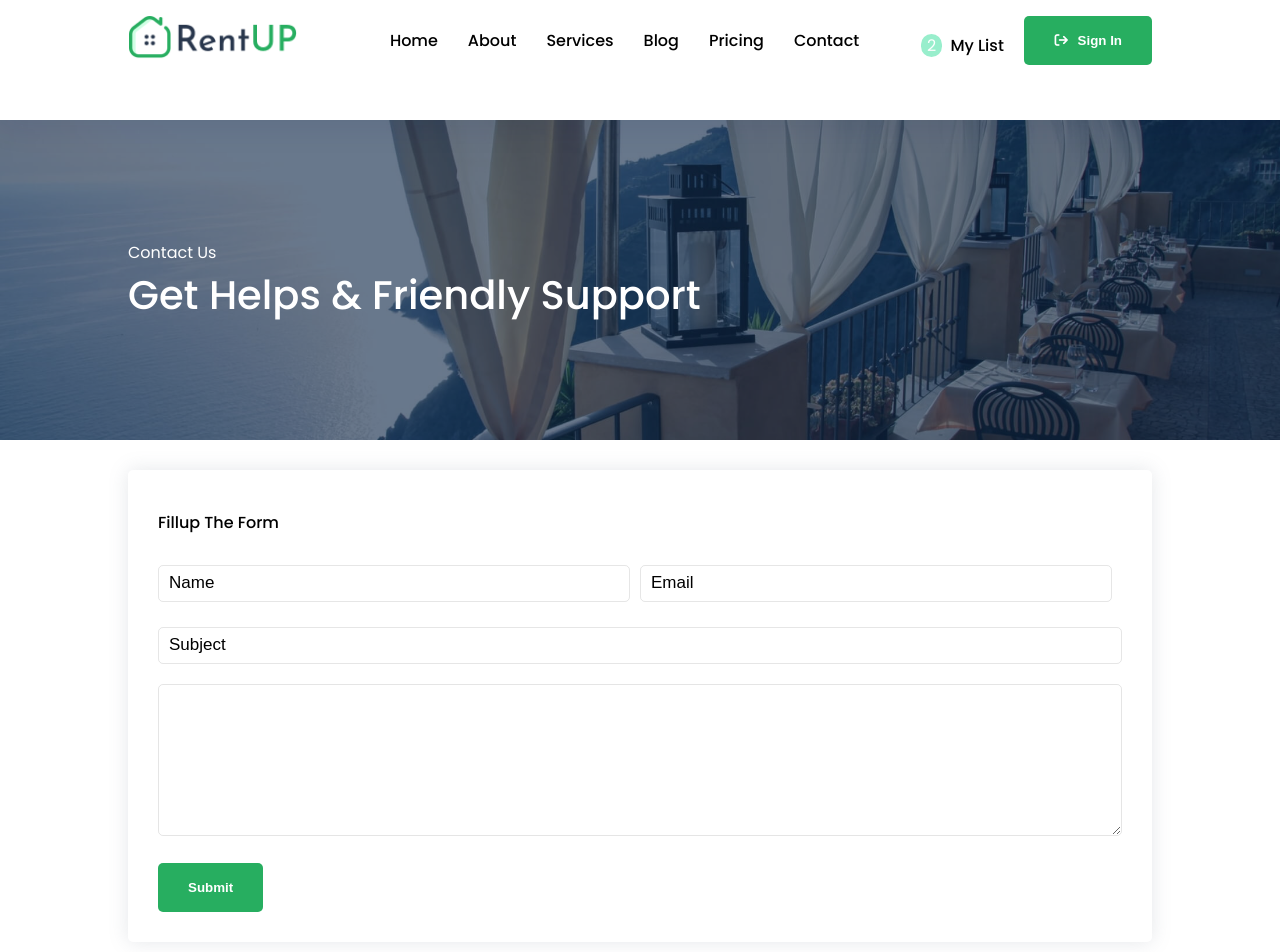
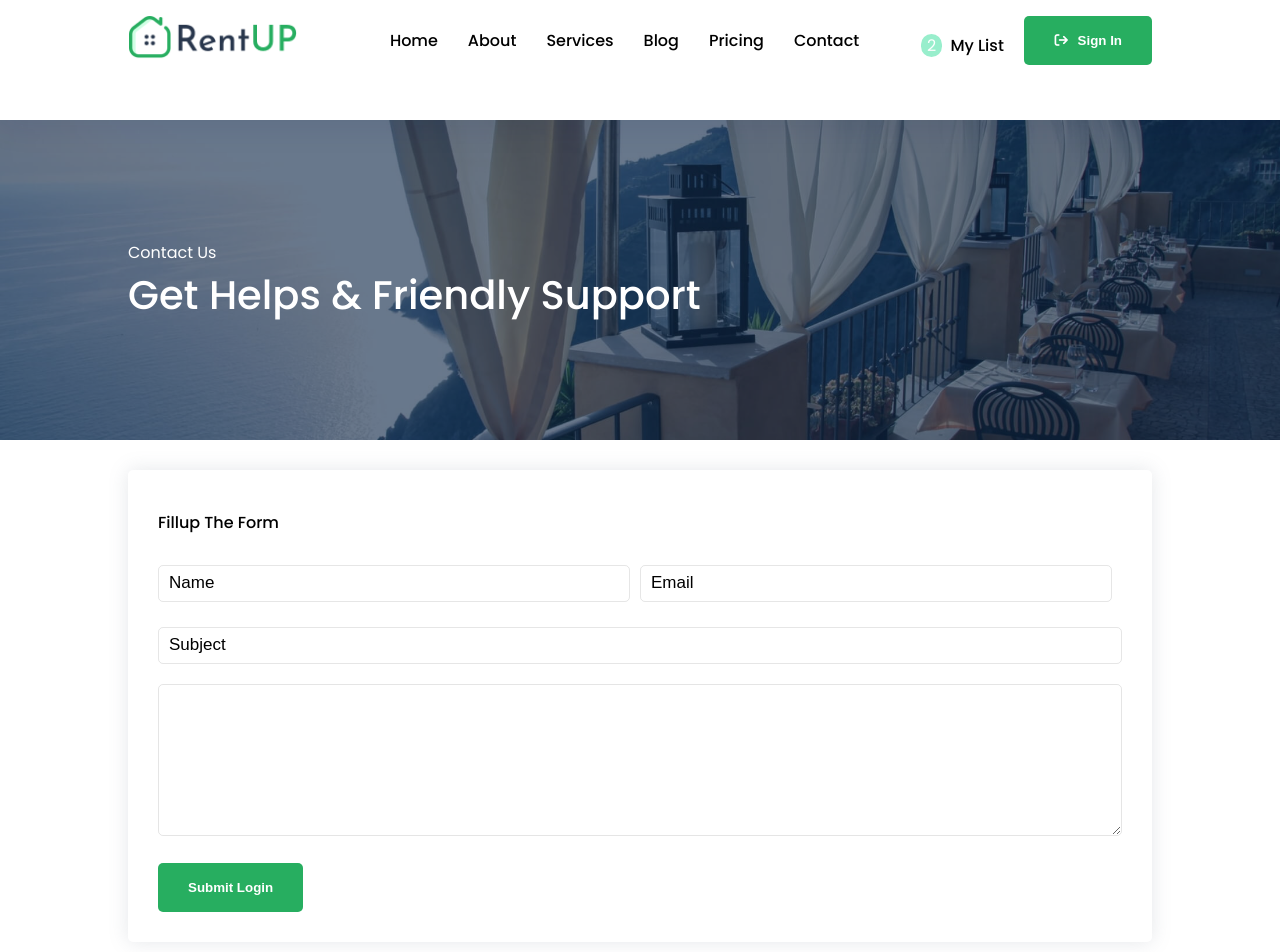
Before and after one commit to manish19991/RoomAdda-1, a React (Create React App) app: page /contact in a window 1280 px wide. Shown: the top 952 px of the page. Built offline with nearby package versions, Linux system fonts and the light colour scheme.

Commit message:
Update Contact.jsx
submit login

```diff
--- a/src/components/contact/Contact.jsx
+++ b/src/components/contact/Contact.jsx
@@ -17,7 +17,7 @@ const Contact = () => {
             </div>
             <input type='text' placeholder='Subject' />
             <textarea cols='30' rows='10'></textarea>
-            <button>Submit</button>
+            <button>Submit Login</button>
           </form>
         </div>
       </section>
```
